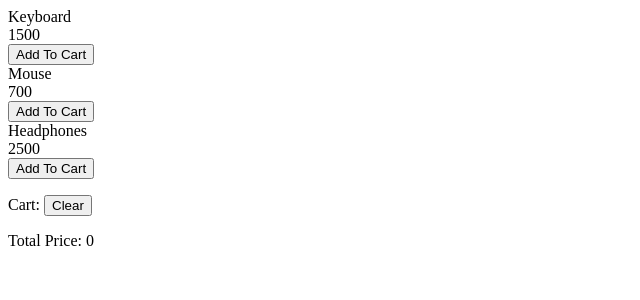
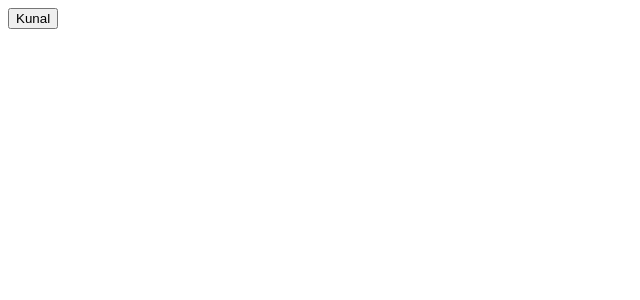
Before and after one commit to kunaladhav/playground, a React (Vite) app: page / in a window 1280 px wide. Shown: the top 300 px of the page, without its empty margins (0-640 px from the left). Built offline with nearby package versions, Linux system fonts and the light colour scheme.

Commit message:
Completed Day 52 Assignment

```diff
--- a/src/App.jsx
+++ b/src/App.jsx
@@ -53,7 +53,8 @@
 // import SearchRace from "./Pages/SearchRace";
 // import UserDelete from "./Pages/UserDelete";
 // import UserPersistent from "./Pages/UserPersistent";
-import UseReducerShop from "./Pages/UseReducerShop";
+// import UseReducerShop from "./Pages/UseReducerShop";
+import ShopApp from "./Pages/ShopApp";
 
 function App() {
   // const [cart, setCart] = useState([]);
@@ -119,7 +120,8 @@ function App() {
         {/* <SearchRace /> */}
         {/* <UserDelete /> */}
         {/* <UserPersistent /> */}
-        <UseReducerShop />
+        {/* <UseReducerShop /> */}
+        <ShopApp />
       </div>
     </>
   );
--- /dev/null
+++ b/src/Pages/ShopApp.jsx
@@ -0,0 +1,21 @@
+import { useState } from "react";
+import ShopLayout from "../components/ShopLayout";
+import { ShopUserContext } from "../context/ShopUserContext";
+
+const initial_user = {
+  name: "Kunal",
+};
+
+const ShopApp = () => {
+  const [user, setUser] = useState(initial_user);
+
+  return (
+    <div>
+      <ShopUserContext.Provider value={{ user, setUser }}>
+        <ShopLayout />
+      </ShopUserContext.Provider>
+    </div>
+  );
+};
+
+export default ShopApp;
--- /dev/null
+++ b/src/components/ShopHeader.jsx
@@ -0,0 +1,11 @@
+import ShopProfileButton from "./ShopProfileButton";
+
+const ShopHeader = () => {
+  return (
+    <div>
+      <ShopProfileButton />
+    </div>
+  );
+};
+
+export default ShopHeader;
--- /dev/null
+++ b/src/components/ShopLayout.jsx
@@ -0,0 +1,11 @@
+import ShopHeader from "./ShopHeader";
+
+const ShopLayout = () => {
+  return (
+    <div>
+      <ShopHeader />
+    </div>
+  );
+};
+
+export default ShopLayout;
--- /dev/null
+++ b/src/components/ShopProfileButton.jsx
@@ -0,0 +1,24 @@
+import { useContext } from "react";
+import { ShopUserContext } from "../context/ShopUserContext";
+
+const ShopProfileButton = () => {
+  const { user, setUser } = useContext(ShopUserContext);
+
+  return (
+    <div>
+      <div>
+        <button
+          onClick={() =>
+            user.name === "Kunal"
+              ? setUser({ name: "Alex" })
+              : setUser({ name: "Kunal" })
+          }
+        >
+          {user.name}
+        </button>
+      </div>
+    </div>
+  );
+};
+
+export default ShopProfileButton;
--- /dev/null
+++ b/src/context/ShopUserContext.jsx
@@ -0,0 +1,3 @@
+import { createContext } from "react";
+
+export const ShopUserContext = createContext(null);
```
